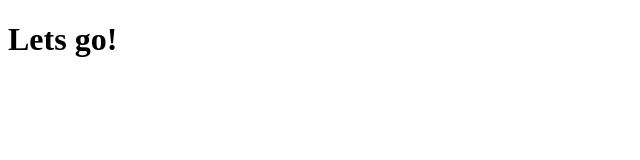
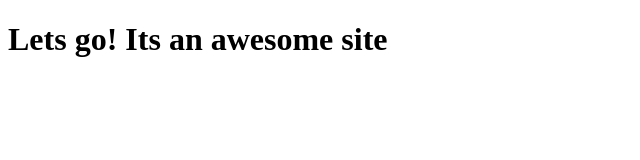
Before and after one commit to P-Sach/Test1.github.io, a plain HTML site: page index.html in a window 1280 px wide. Shown: the whole page, without its empty margins (0-640 px from the left). Drawn offline with Linux system fonts and the light colour scheme.

Commit message:
Small change to page.

```diff
--- a/index.html
+++ b/index.html
@@ -4,6 +4,6 @@
 	<title>Hello Test1!</title>
 </head>
 <body>
-<h1>Lets go!</h1>
+<h1>Lets go! Its an awesome site</h1>
 </body>
 </html>
```
